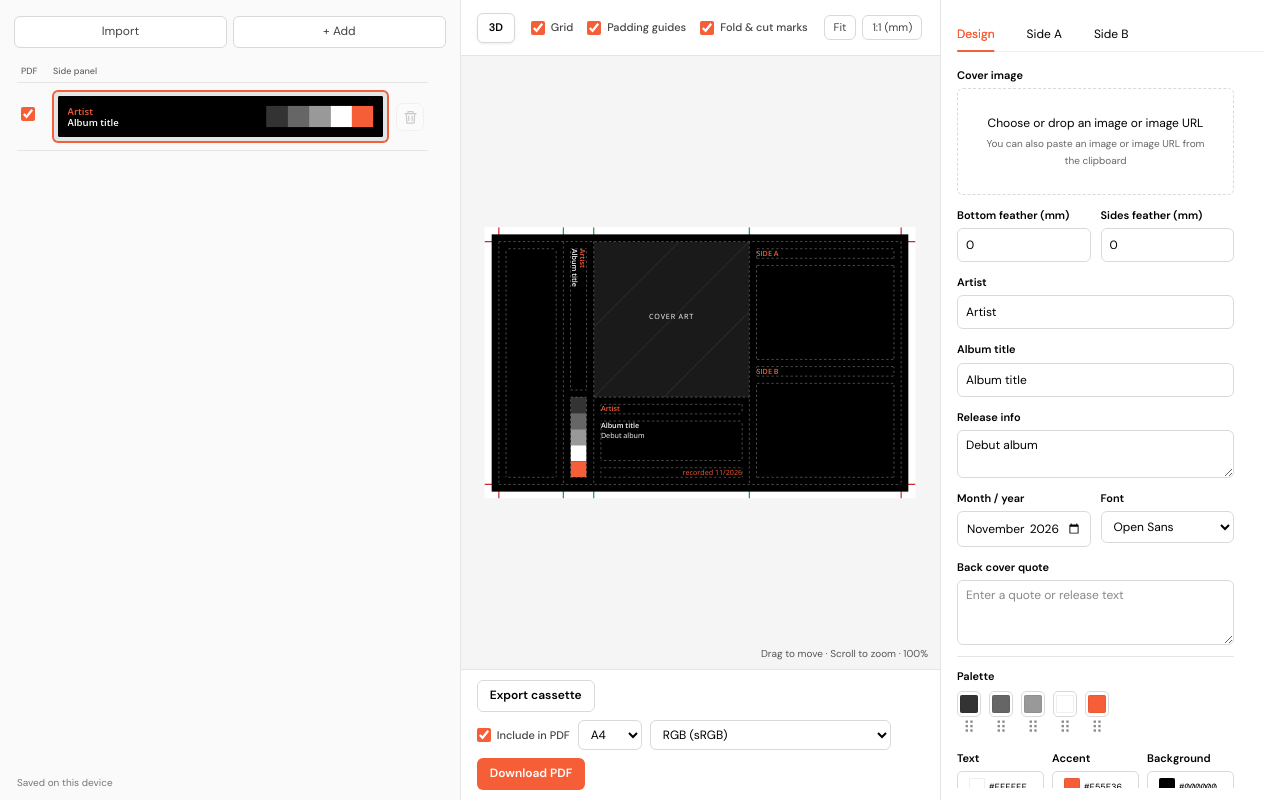
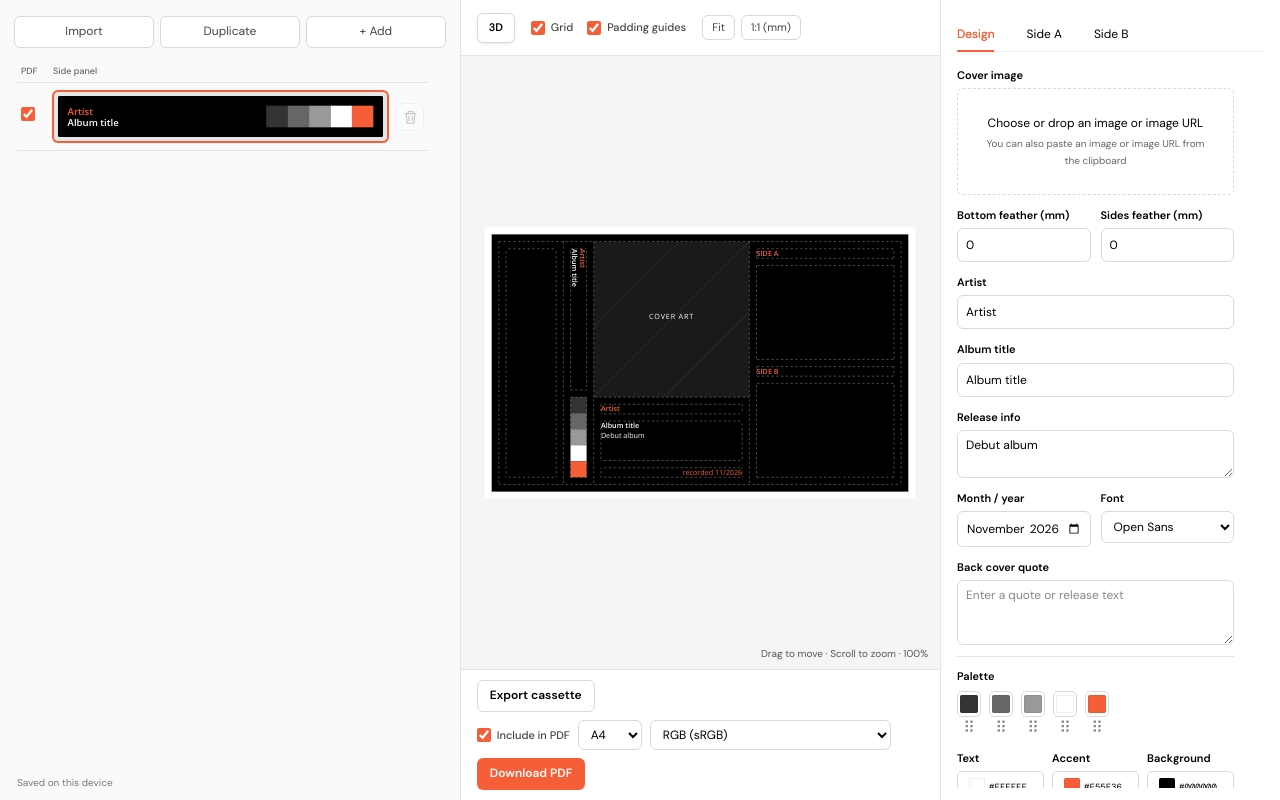
Before and after one commit to vasilstar97/j-card-designer, a React (Vite) app: page / in a window 1280 px wide. Built offline with nearby package versions, Linux system fonts and the light colour scheme.

Commit message:
Add cassette duplication and clean up preview guides and text clipping

```diff
--- a/src/App.jsx
+++ b/src/App.jsx
@@ -248,6 +248,12 @@ function App() {
 
   const addCard = () => appendCard(createCard());
 
+  const duplicateCard = () => {
+    const current = cardsRef.current.find((card) => card.id === activeCardIdRef.current);
+    if (!current) return;
+    appendCard({ ...createCard(structuredClone(captureCardState())), includeInPdf: current.includeInPdf !== false });
+  };
+
   const importCard = async (file) => {
     setImporting(true);
     try {
@@ -354,6 +360,7 @@ function App() {
             activeCardId={activeCardId}
             onSelectCard={selectCard}
             onAddCard={addCard}
+            onDuplicateCard={duplicateCard}
             onImportCard={importCard}
             importing={importing}
             onIncludeInPdfChange={setCardIncludeInPdf}
--- a/src/components/CardStorage.jsx
+++ b/src/components/CardStorage.jsx
@@ -30,7 +30,7 @@ const CardSpine = React.memo(function CardSpine({ data }) {
   return source ? <img className="cassette-spine" src={source} alt="" draggable="false" /> : null;
 });
 
-export default function CardStorage({ cards, activeCardId, onSelectCard, onAddCard, onCloseCard, onImportCard, importing, onIncludeInPdfChange }) {
+export default function CardStorage({ cards, activeCardId, onSelectCard, onAddCard, onDuplicateCard, onCloseCard, onImportCard, importing, onIncludeInPdfChange }) {
   const importInput = useRef(null);
   const stack = useRef(null);
   const newestCardId = cards[0]?.id;
@@ -45,6 +45,7 @@ export default function CardStorage({ cards, activeCardId, onSelectCard, onAddCa
           <button className="storage-add" type="button" disabled={importing} onClick={() => importInput.current?.click()}>
             {importing ? "Importing…" : "Import"}
           </button>
+          <button className="storage-add" type="button" aria-label="Duplicate current J-card" onClick={onDuplicateCard}>Duplicate</button>
           <button className="storage-add" type="button" aria-label="Add J-card" onClick={onAddCard}>+ Add</button>
         </div>
         <input ref={importInput} type="file" accept=".json,application/json" hidden aria-label="Import cassette file"
--- a/src/components/PreviewWorkspace.jsx
+++ b/src/components/PreviewWorkspace.jsx
@@ -25,10 +25,6 @@ function PreviewToolbar({ viewMode, onViewModeToggle, onFit, onActualSize, isAct
         <label className="guide-toggle">
           <input id="show-padding-guides" type="checkbox" defaultChecked />
           <span>Padding guides</span>
-        </label>
-        <label className="guide-toggle">
-          <input id="show-print-guides" type="checkbox" defaultChecked />
-          <span>Fold &amp; cut marks</span>
         </label>
       </div>
       {viewMode === "2d" && <div className="preview-scale-controls">
@@ -119,7 +115,7 @@ export default function PreviewWorkspace({
         <div className={`artwork-wrap${viewMode === "3d" ? " is-3d" : ""}${viewMode === "3d" && cover ? " has-cover" : ""}`} ref={viewport.viewportRef}
           {...viewport.handlers} onDragStart={(event) => event.preventDefault()}>
           <div className="artwork-plane" style={viewport.planeStyle}>
-            <svg id="artwork" xmlns="http://www.w3.org/2000/svg" aria-label="J-card artwork preview" />
+            <svg id="artwork" className="hide-print-guides" xmlns="http://www.w3.org/2000/svg" aria-label="J-card artwork preview" />
           </div>
           {viewMode === "3d" && cover && <div className="card3d-backdrop" aria-hidden="true">
             <img src={cover} alt="" draggable="false" />
--- a/src/editor/artwork.js
+++ b/src/editor/artwork.js
@@ -91,13 +91,12 @@ export function renderArtwork(data, palette, svgElement) {
   const sideBY = sideAY + innerBlockHeight + pad;
   const innerContentWidth = PANEL.inner - 2 * pad;
   const clipDefs = `<defs>
-    <clipPath id="backTextClip"><rect x="${pad}" y="${pad}" width="${Math.max(0, PANEL.height - 2 * pad)}" height="${Math.max(0, PANEL.back - 2 * pad)}"/></clipPath>
-    <clipPath id="sideTextClip"><rect x="${pad}" y="${pad}" width="${Math.max(0, PANEL.height - 2 * pad)}" height="${Math.max(0, PANEL.side - 2 * pad)}"/></clipPath>
+    <clipPath id="backPanelClip"><rect x="0" y="0" width="${PANEL.height}" height="${PANEL.back}"/></clipPath>
+    <clipPath id="sidePanelClip"><rect x="0" y="0" width="${PANEL.height}" height="${PANEL.side}"/></clipPath>
     <clipPath id="frontClip"><rect x="${xFront}" y="0" width="${PANEL.front}" height="${PANEL.height}"/></clipPath>
     <clipPath id="coverClip"><rect x="${xFront}" y="0" width="${PANEL.front}" height="${coverBound}"/></clipPath>
     <clipPath id="topCoverBleedClip"><rect x="${xFront}" y="${-bleed}" width="${PANEL.front}" height="${bleed + coverBleedOverlap}"/></clipPath>
-    <clipPath id="sideATracksClip"><rect x="${xInner + pad}" y="${sideAY}" width="${innerContentWidth}" height="${Math.max(0, innerBlockHeight)}"/></clipPath>
-    <clipPath id="sideBTracksClip"><rect x="${xInner + pad}" y="${sideBY}" width="${innerContentWidth}" height="${Math.max(0, innerBlockHeight)}"/></clipPath>
+    <clipPath id="innerPanelClip"><rect x="${xInner}" y="0" width="${PANEL.inner}" height="${PANEL.height}"/></clipPath>
   </defs>`;
   const horizontalFeatherStart = sidesFeather / PANEL.front;
   const horizontalFeatherEnd = 1 - horizontalFeatherStart;
@@ -131,14 +130,14 @@ export function renderArtwork(data, palette, svgElement) {
     const lineHeight = 4;
     const quoteHeight = quoteLines.length * lineHeight;
     const quoteY = (PANEL.back - quoteHeight) / 2 + lineHeight / 2;
-    pieces.push(`<g transform="translate(${xBack + PANEL.back} 0) rotate(90)" clip-path="url(#backTextClip)">`);
+    pieces.push(`<g transform="translate(${xBack + PANEL.back} 0) rotate(90)" clip-path="url(#backPanelClip)">`);
     pieces.push(svgTextLines(quoteLines, PANEL.height / 2, quoteY, {
       size: 3, lineHeight, color: data.accent, weight: 600, anchor: "middle", baseline: "central", font
     }));
     pieces.push("</g>");
   }
 
-  pieces.push(`<g transform="translate(${xSide + PANEL.side} 0) rotate(90)" clip-path="url(#sideTextClip)">`);
+  pieces.push(`<g transform="translate(${xSide + PANEL.side} 0) rotate(90)" clip-path="url(#sidePanelClip)">`);
   const paletteStart = coverBound;
   const sideTextWidth = Math.max(1, paletteStart - 2 * pad);
   const sideArtistLines = approximateWrap(data.artist || "", sideTextWidth, 3,
@@ -212,7 +211,8 @@ export function renderArtwork(data, palette, svgElement) {
     (text) => measuredTextWidth(text, data.font, 600));
   const infoRows = approximateWrap(data.info || "", PANEL.front - pad * 2, infoSize,
     (text) => measuredTextWidth(text, data.font, 400));
-  pieces.push(`<defs><clipPath id="frontInfoClip"><rect x="${xFront + pad}" y="${albumTop}" width="${PANEL.front - 2 * pad}" height="${albumMaxHeight}"/></clipPath></defs><g clip-path="url(#frontInfoClip)">`);
+  // Text guides are layout references, not clipping masks. Only the panel edge clips ink.
+  pieces.push("<g>");
   pieces.push(svgTextLines(titleRows, xFront + pad, albumY, {
     size: infoSize, lineHeight: albumLineHeight, color: data.text, weight: 600, font, anchor: "start", baseline: "central"
   }));
@@ -225,7 +225,7 @@ export function renderArtwork(data, palette, svgElement) {
   }));
   pieces.push("</g>");
 
-  pieces.push(`<g clip-path="url(#sideATracksClip)">`);
+  pieces.push(`<g clip-path="url(#innerPanelClip)">`);
   const sideATitleLines = approximateWrap(data.sideATitle, innerContentWidth, 3,
     (text) => measuredTextWidth(text, data.font, 600));
   const sideATitleY = sideAY + 2;
@@ -241,7 +241,7 @@ export function renderArtwork(data, palette, svgElement) {
   ));
   pieces.push("</g>");
 
-  pieces.push(`<g clip-path="url(#sideBTracksClip)">`);
+  pieces.push(`<g clip-path="url(#innerPanelClip)">`);
   const sideBTitleLines = approximateWrap(data.sideBTitle, innerContentWidth, 3,
     (text) => measuredTextWidth(text, data.font, 600));
   const sideBTitleY = sideBY + 2;
--- a/src/editor/controller.js
+++ b/src/editor/controller.js
@@ -331,12 +331,8 @@ export function installEvents(onChange) {
   on($("#show-padding-guides"), "change", (event) => {
     $("#artwork").classList.toggle("hide-padding-guides", !event.target.checked);
   });
-  on($("#show-print-guides"), "change", (event) => {
-    $("#artwork").classList.toggle("hide-print-guides", !event.target.checked);
-  });
   $("#artwork").classList.toggle("hide-grid", !$("#show-grid").checked);
   $("#artwork").classList.toggle("hide-padding-guides", !$("#show-padding-guides").checked);
-  $("#artwork").classList.toggle("hide-print-guides", !$("#show-print-guides").checked);
 
   on(document, "paste", (event) => {
     if (event.target.closest?.("input, textarea, select, [contenteditable='true']")) return;
```
Also changed, not shown: 1 other file (tests, documents, lock files or other folders).
